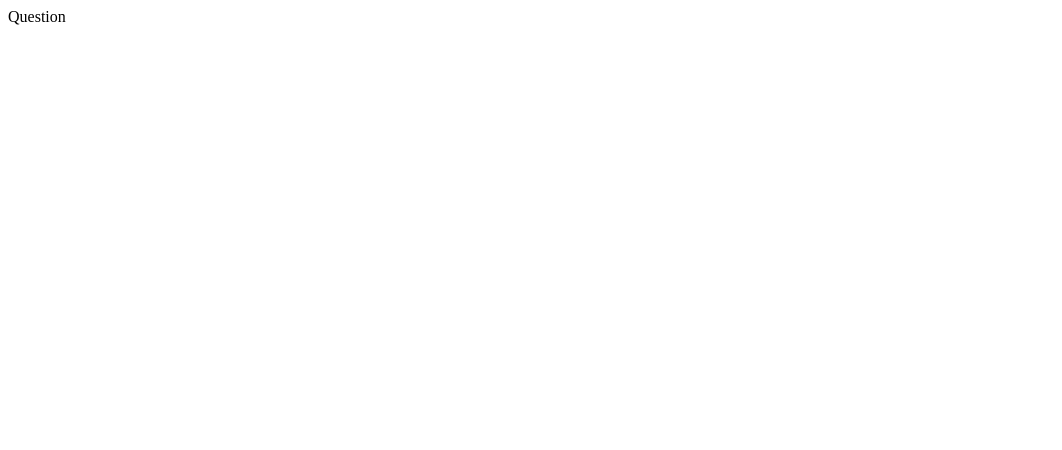
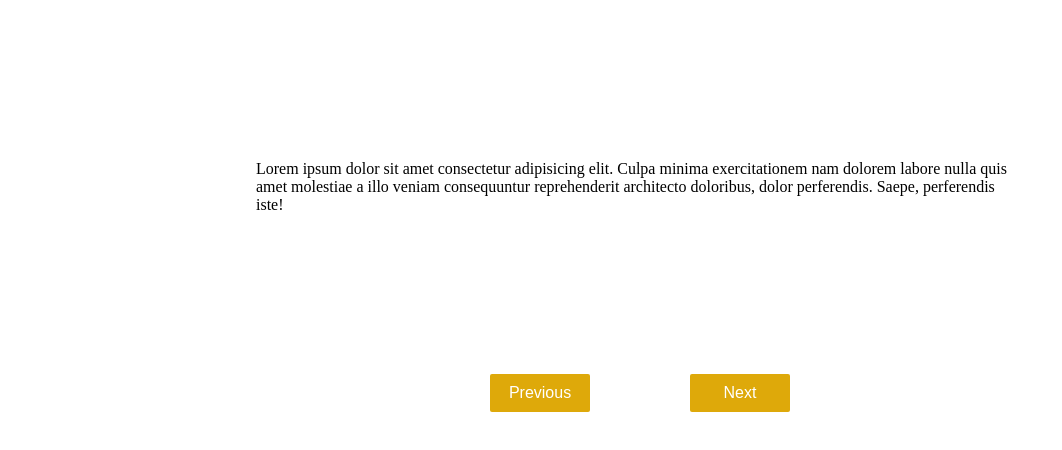
Before and after one commit to pradipbedre/nioclasTask_pradip, a React (Create React App) app in the folder assignment/: page / in a window 1280 px wide. Shown: the top 450 px of the page, without its empty margins (0-1062 px from the left). Built offline with nearby package versions, Linux system fonts and the light colour scheme.

Commit message:
basic design is compleate

```diff
--- a/assignment/src/App.css
+++ b/assignment/src/App.css
@@ -1,9 +1,51 @@
-*{
-    padding: 0;
-    margin: 0;
-    box-sizing: border-box;
+/* Global CSS */
+* {
+  padding: 0;
+  margin: 0;
+  box-sizing: border-box;
 }
 
-.App{
+.App {
+}
 
+/* DisplayQuestions Component Css  */
+.display_questions {
+  display: flex;
+  flex-direction: column;
+  justify-content: center;
+  align-items: center;
+  width: 60%;
+  margin: auto;
 }
+.display_questions__question {
+  margin-top: 20vh;
+}
+.display_questions__buttons {
+  margin-top: 20vh;
+  display: flex;
+  gap: 100px;
+}
+.display_questions__buttons__previous {
+  padding: 10px;
+  background-color: rgb(222, 169, 10);
+  color: white;
+  border: none;
+  border-radius: 2px;
+  font-size: medium;
+  width: 100px;
+}
+.display_questions__buttons__previous:hover {
+  background-color: rgb(202, 154, 9);
+}
+.display_questions__buttons__next {
+  padding: 10px;
+  background-color: rgb(222, 169, 10);
+  color: white;
+  border: none;
+  border-radius: 2px;
+  font-size: medium;
+  width: 100px;
+}
+.display_questions__buttons__next:hover {
+  background-color: rgb(202, 154, 9);
+}
--- a/assignment/src/App.js
+++ b/assignment/src/App.js
@@ -1,5 +1,6 @@
 import React from "react";
 import DisplayQuestions from "./components/DisplayQuestions";
+import "./App.css";
 
 const App = () => {
   return (
--- a/assignment/src/components/DisplayQuestions.jsx
+++ b/assignment/src/components/DisplayQuestions.jsx
@@ -2,9 +2,21 @@ import React from "react";
 import Question from "./Question";
 const DisplayQuestions = () => {
   return (
-    <div>
-      {" "}
-      <Question />
+    <div className="display_questions">
+      <div className="display_questions__question">
+        <p>
+          Lorem ipsum dolor sit amet consectetur adipisicing elit. Culpa minima
+          exercitationem nam dolorem labore nulla quis amet molestiae a illo
+          veniam consequuntur reprehenderit architecto doloribus, dolor
+          perferendis. Saepe, perferendis iste!
+        </p>
+      </div>
+      <div className="display_questions__buttons">
+        <button className="display_questions__buttons__previous">
+          Previous
+        </button>
+        <button className="display_questions__buttons__next">Next</button>
+      </div>
     </div>
   );
 };
```
